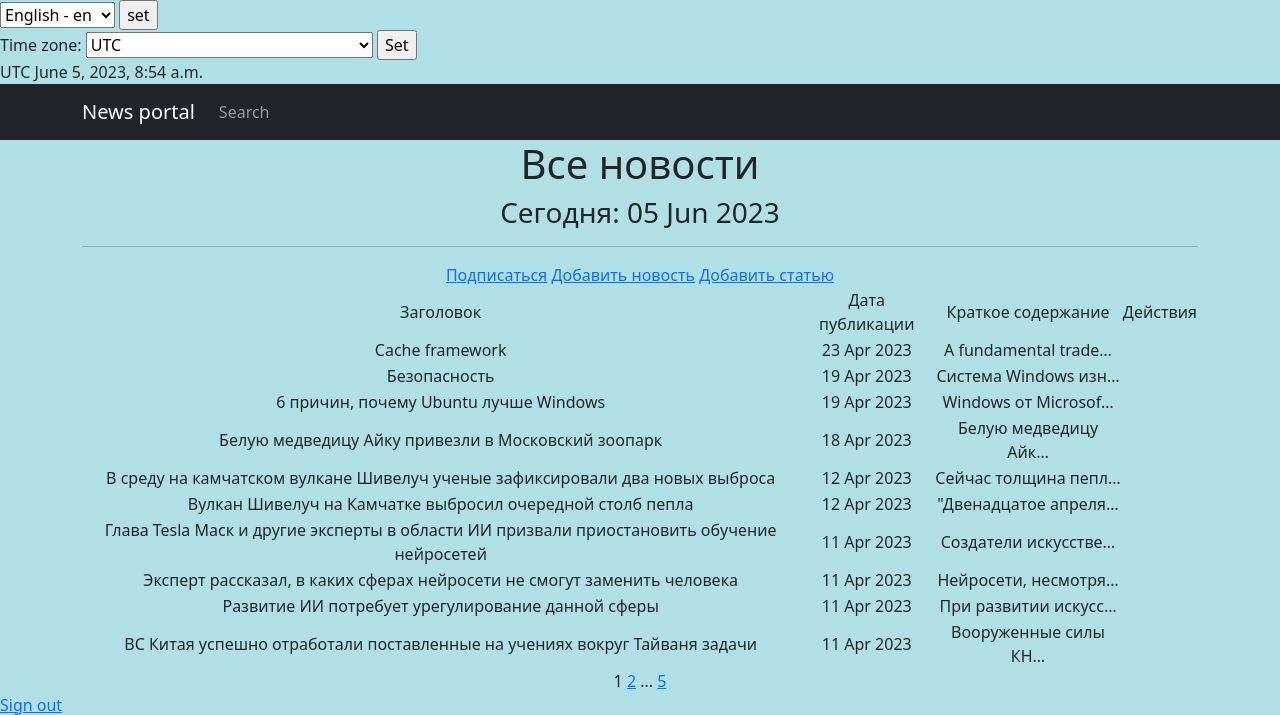
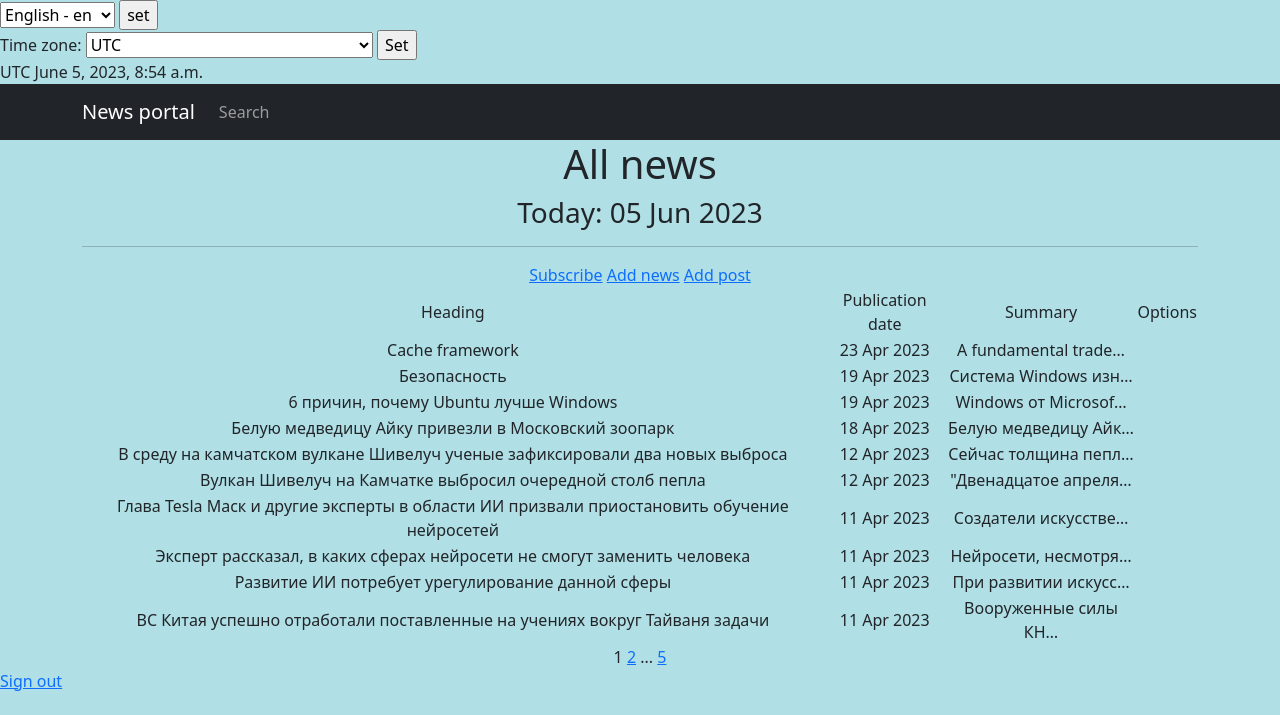
Before and after one commit to Alexey-dn/DjangoNews, a Django app: page /news/ in a window 1280 px wide. Shown: the top 715 px of the page. Run offline with Django 4.2, Linux system fonts and the light colour scheme; a user stored in the database is signed in; data comes from the database, SQL or seed files in the repository; parts of the project's set-up code (start-up, migrations or seed data) failed here and were passed over; some libraries are stand-ins or nearby versions.

Commit message:
added translation

```diff
--- a/News/templates/403.html
+++ b/News/templates/403.html
@@ -1,10 +1,12 @@
 <!DOCTYPE html>
+{% load i18n %}
+
 <html lang="ru">
 <head>
    <meta charset="UTF-8">
-   <title>Ошибка 403</title>
+   <title>{% trans 'Error 403' %}</title>
 </head>
 <body>
-   Кажется, у Вас нет доступа к данной странице...
+   {% trans 'It seems you do not have access to this page' %}
 </body>
 </html>
--- a/News/templates/news.html
+++ b/News/templates/news.html
@@ -4,17 +4,18 @@
 {% load censor_filter %}
 {% load custom_tags %}
 {% load cache %}
+{% load i18n %}
 
 {% block title %}
-News
+{% trans 'News' %}
 {% endblock title %}
 
 <!-- В контенте на странице мы выводим все товары -->
 {% block content %}
     {% cache 30 header %}
-        <h1>Все новости</h1>
+        <h1>{% trans 'All news' %}</h1>
         <!--<h6>Общее количество новостей на сайте: {{ news|length }}</h6>-->
-        <h3>Сегодня: {% current_time '%d %b %Y' %}</h3>
+        <h3>{% trans 'Today:' %} {% current_time '%d %b %Y' %}</h3>
         <hr>
     {% endcache %}
 <!--    <form action="" method="get">-->
@@ -24,23 +25,23 @@ News
 <!--        <input type="submit" value="Найти" />-->
 <!--    </form>-->
 <!--    <hr>-->
-    <a href="{% url 'subscriptions' %}">Подписаться</a>
+    <a href="{% url 'subscriptions' %}">{% trans 'Subscribe' %}</a>
     {# Теперь будем проверять не request.user.is_authenticated, а конкретные права #}
     {% if perms.chitchat.add_post %}
-    <a href="{% url 'post_create' %}">Добавить новость</a>
-    <a href="{% url 'article_create' %}">Добавить статью</a>
+    <a href="{% url 'post_create' %}">{% trans 'Add news' %}</a>
+    <a href="{% url 'article_create' %}">{% trans 'Add post' %}</a>
     {% endif %}
 
     <!-- Выводим товары, только если они есть с помощью тега if -->
     {% if news %}
         <table> <!-- Начинаем описывать таблицу -->
             <tr> <!-- Добавляем строку -->
-                <td>Заголовок</td>
-                <td>Дата публикации</td>
+                <td>{% trans 'Heading' %}</td>
+                <td>{% trans 'Publication date' %}</td>
 <!--                <td>Тип публикации</td>-->
-                <td>Краткое содержание</td>
+                <td>{% trans 'Summary' %}</td>
                 {% if perms.chitchat.change_post or perms.chitchat.delete_post %}
-                <td>Действия</td>
+                <td>{% trans 'Options' %}</td>
                 {% endif %}
             </tr>
 
@@ -53,10 +54,10 @@ News
                 <td>
                     {# А здесь доступ для каждой ссылки теперь будем проверять отдельно #}
                     {% if perms.chitchat.change_post and post.author == request.user.author %}
-                    <a href="{% url 'post_update' pk=post.id %}">Изменить</a>
+                    <a href="{% url 'post_update' pk=post.id %}">{% trans 'Change' %}</a>
                     {% endif %}
                     {% if perms.chitchat.delete_post and post.author == request.user.author %}
-                    <a href="{% url 'post_delete' post.id %}">Удалить</a>
+                    <a href="{% url 'post_delete' post.id %}">{% trans 'Delete' %}</a>
                     {% endif %}
                 </td>
             </tr>
@@ -65,7 +66,7 @@ News
 
     {% else %}
         <!-- Если товаров нет, говорим, что товаров нет ;) -->
-        <h2>Новостей нет!</h2>
+        <h2>{% trans 'There is no any news' %}</h2>
     {% endif %}
 
 {# Добавляем пагинацию на страницу #}
```
Also changed, not shown: News/chitchat/management/commands/postsdel.py (+5 -4 lines), News/templates/daily_post.html (+5 -3 lines), News/templates/post.html (+4 -3 lines), News/templates/post_create.html (+4 -3 lines), News/templates/post_created_email.html (+5 -3 lines), News/templates/post_delete.html (+5 -3 lines), News/templates/post_search.html (+6 -5 lines), News/templates/subscriptions.html (+6 -5 lines).
